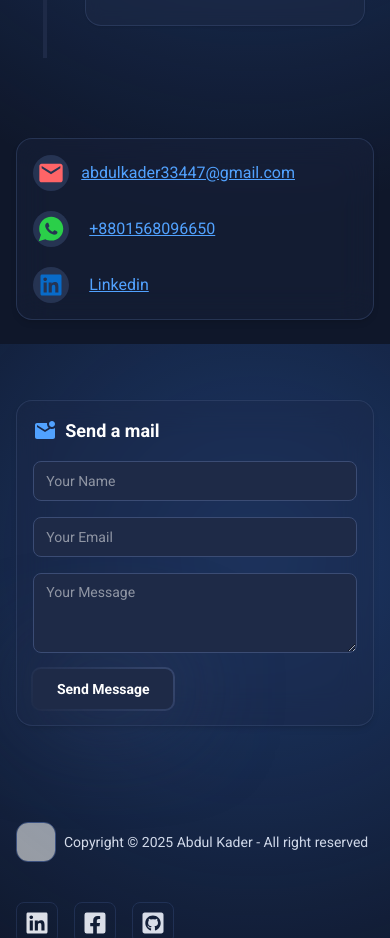
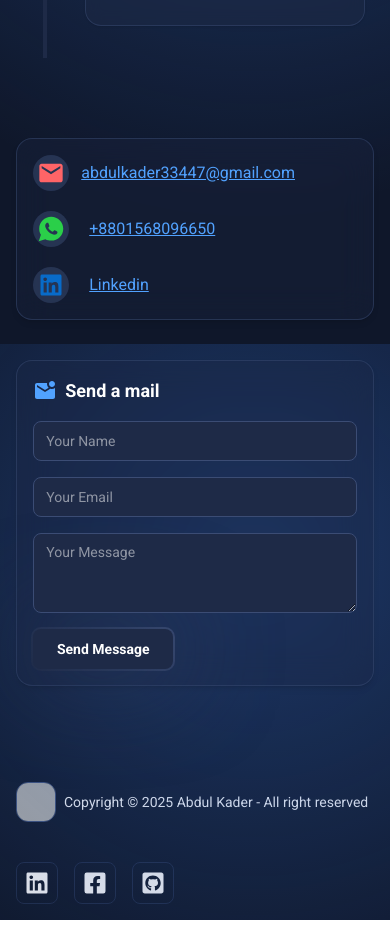
Before and after one commit to abdulkader33447/portfolio, a React (Vite) app: page / in a window 390 px wide. Shown: the part 4720-5658 px from the top of the page. Built offline with nearby package versions, Linux system fonts and the light colour scheme; grey boxes are pictures that could not be loaded.

Commit message:
fixed spacing

```diff
--- a/src/Home/Pages/Connect/Connect.jsx
+++ b/src/Home/Pages/Connect/Connect.jsx
@@ -48,7 +48,7 @@ const Connect = () => {
   };
 
   return (
-    <div className="sm:flex items-center justify-center gap-10">
+    <div className="sm:flex items-center justify-center sm:gap-10 gap-5">
       {/* left */}
       <div
         id="connect"
@@ -100,7 +100,7 @@ const Connect = () => {
         id="connect"
         data-aos="fade"
         data-aos-duration="1000"
-        className="sm:ml-0 mx-auto text-center lg:mt-40 md:mt-30 mt-20 lg:scroll-mt-40 md:scroll-mt-35 scroll-mt-25 border border-[#3b4c74]/50 bg-[#1e2a47]/30 backdrop-blur-lg rounded-2xl sm:p-6 p-4 shadow-md  w-11/12 sm:w-xl"
+        className="sm:ml-0 mx-auto text-center lg:mt-40 md:mt-30 mt-10 lg:scroll-mt-40 md:scroll-mt-35 scroll-mt-25 border border-[#3b4c74]/50 bg-[#1e2a47]/30 backdrop-blur-lg rounded-2xl sm:p-6 p-4 shadow-md  w-11/12 sm:w-xl"
       >
         <div className="flex items-center gap-2 mb-4">
           <MdMarkEmailUnread className="size-6 text-blue-400" />
```
